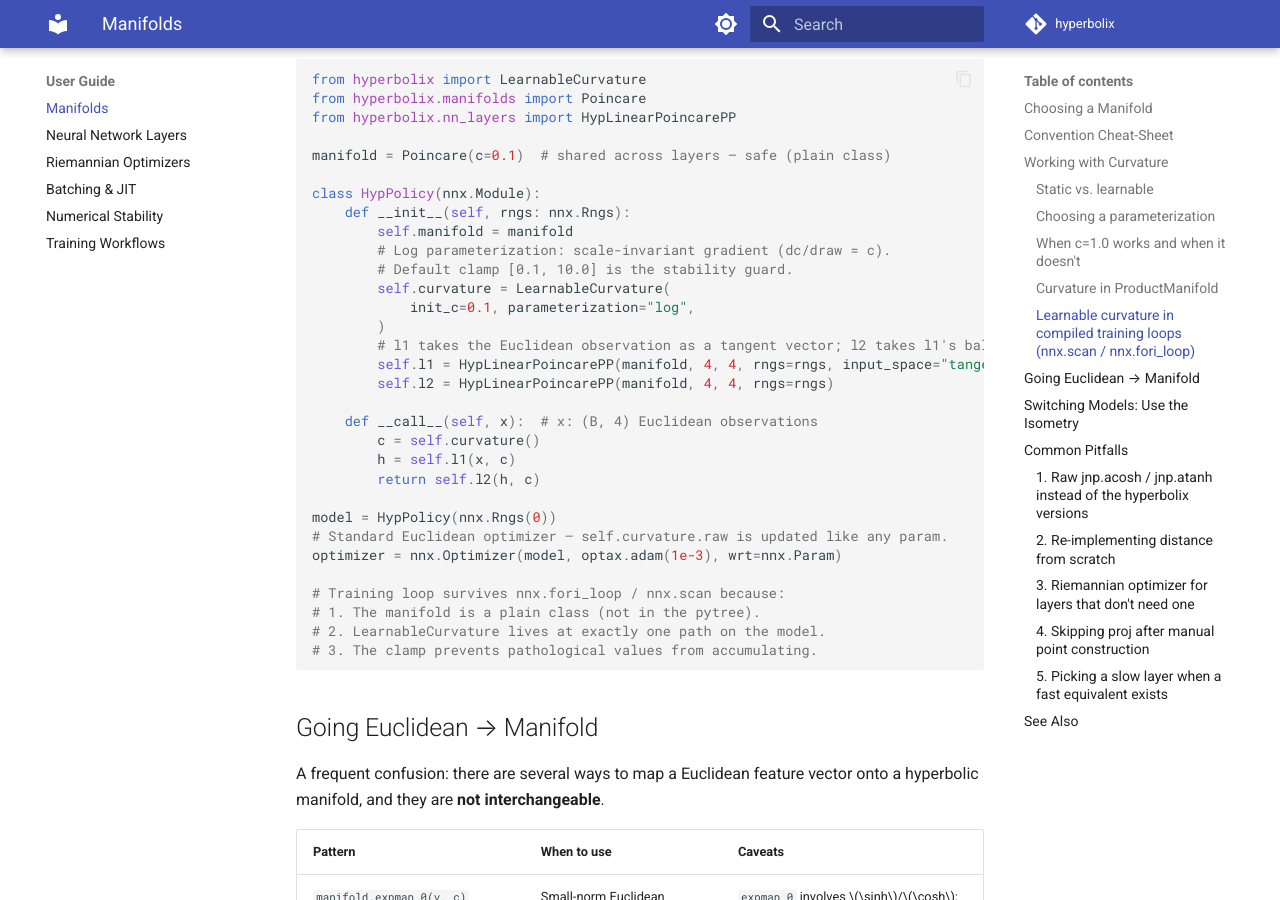
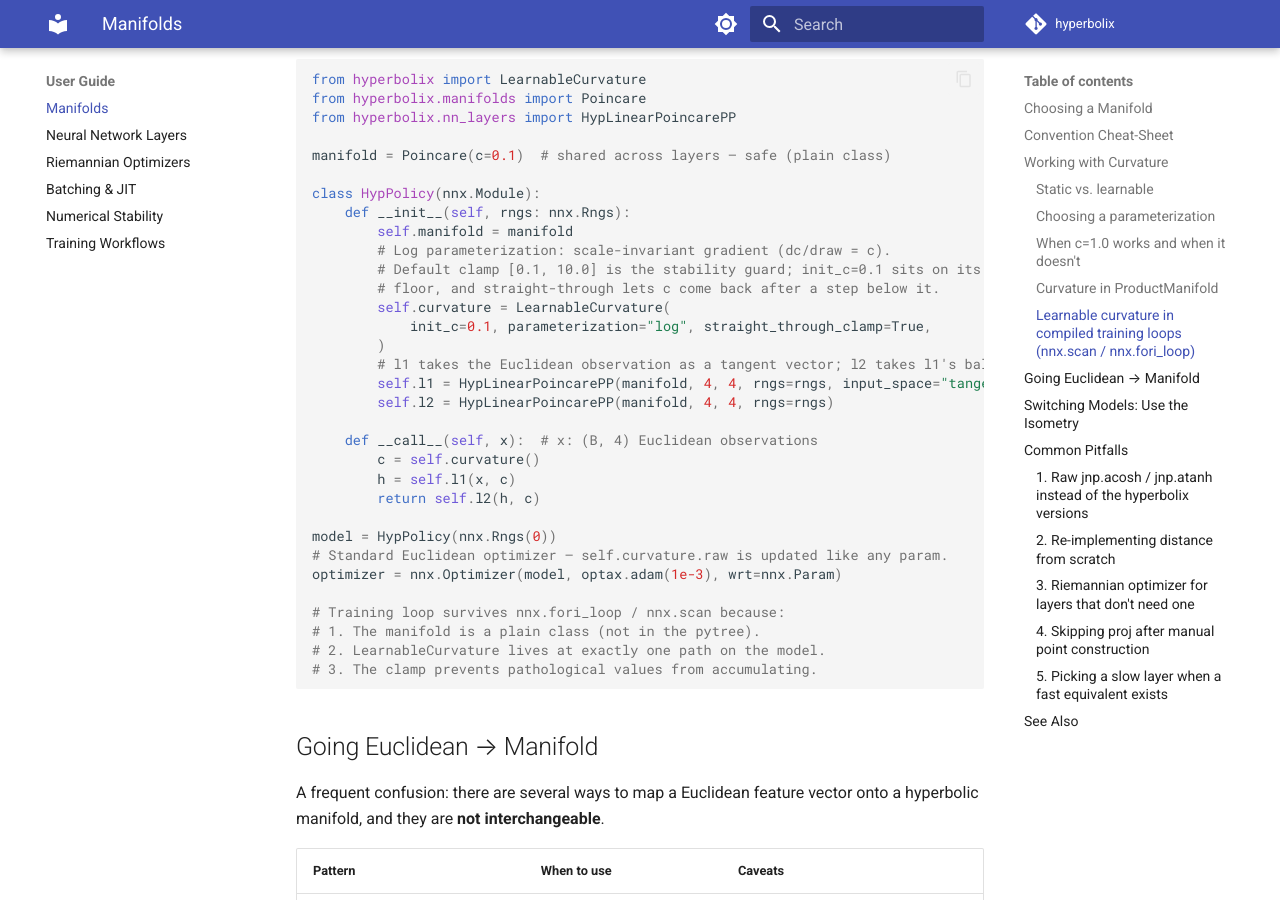
Before and after one commit to timoklein/hyperbolix, an MkDocs documentation site: the page built from docs/user-guide/manifolds.md, in a window 1280 px wide and 900 px high, scrolled down 6763 px. Built offline with MkDocs 1.6.1 and Material for MkDocs 9.7.7, drawn with Linux system fonts in a browser that asks for light colours; comment, search, counter and statistics services are not loaded; the version menu is left out; some of the changed text lies outside the part shown.

Commit message:
Pass straight_through_clamp=True in the docs examples that start on the curvature floor
The Poincare examples initialise LearnableCurvature at init_c=0.1, the default
clamp floor. With the init fix c starts live, but under the default clamp one
step that takes c below the floor pins it there for good. The examples in
training-workflows.md, manifolds.md, nn-layers.md and the LearnableCurvature
docstring now pass straight_through_clamp=True, and the training-workflows
table says why at its first mention.

The changelog records the init fix: the symptom (c frozen at init, finite loss,
raw gradient exactly 0), the frozen configurations and the releases they date
from, and that training changes for affected users.

```diff
--- a/docs/user-guide/manifolds.md
+++ b/docs/user-guide/manifolds.md
@@ -142,8 +142,8 @@
 class HypResNetBlock(nnx.Module):
     def __init__(self, rngs: nnx.Rngs):
         self.manifold = Poincare(c=0.1)
-        self.curv_a = LearnableCurvature(init_c=0.1)
-        self.curv_b = LearnableCurvature(init_c=0.1)
+        self.curv_a = LearnableCurvature(init_c=0.1, straight_through_clamp=True)
+        self.curv_b = LearnableCurvature(init_c=0.1, straight_through_clamp=True)
         self.conv_a = HypConv2DPoincare(self.manifold, ..., rngs=rngs)
         self.conv_b = HypConv2DPoincare(self.manifold, ..., rngs=rngs)
 
@@ -250,9 +250,10 @@
     def __init__(self, rngs: nnx.Rngs):
         self.manifold = manifold
         # Log parameterization: scale-invariant gradient (dc/draw = c).
-        # Default clamp [0.1, 10.0] is the stability guard.
+        # Default clamp [0.1, 10.0] is the stability guard; init_c=0.1 sits on its
+        # floor, and straight-through lets c come back after a step below it.
         self.curvature = LearnableCurvature(
-            init_c=0.1, parameterization="log",
+            init_c=0.1, parameterization="log", straight_through_clamp=True,
         )
         # l1 takes the Euclidean observation as a tangent vector; l2 takes l1's ball point.
         self.l1 = HypLinearPoincarePP(manifold, 4, 4, rngs=rngs, input_space="tangent")
```
Also changed, not shown: docs/changelog.md (+1 -0 lines), docs/user-guide/nn-layers.md (+3 -3 lines), docs/user-guide/training-workflows.md (+2 -2 lines), 1 other file.
